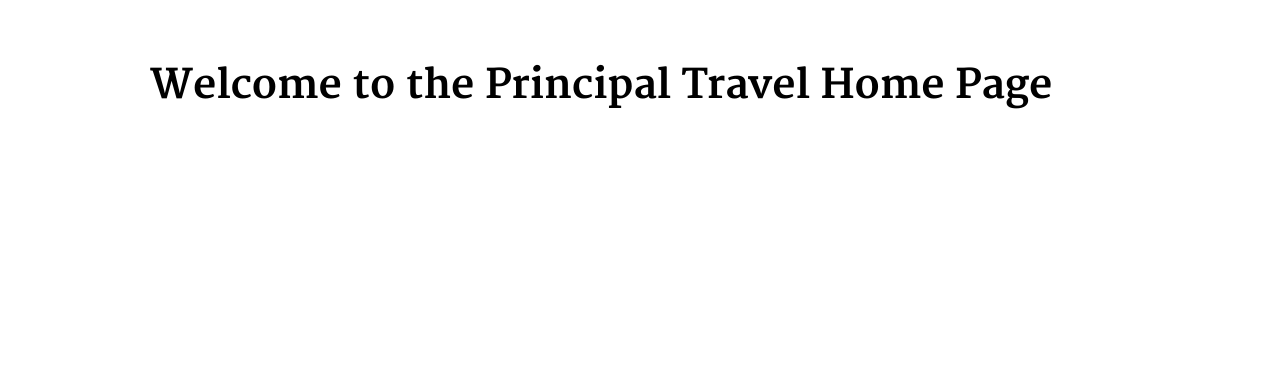
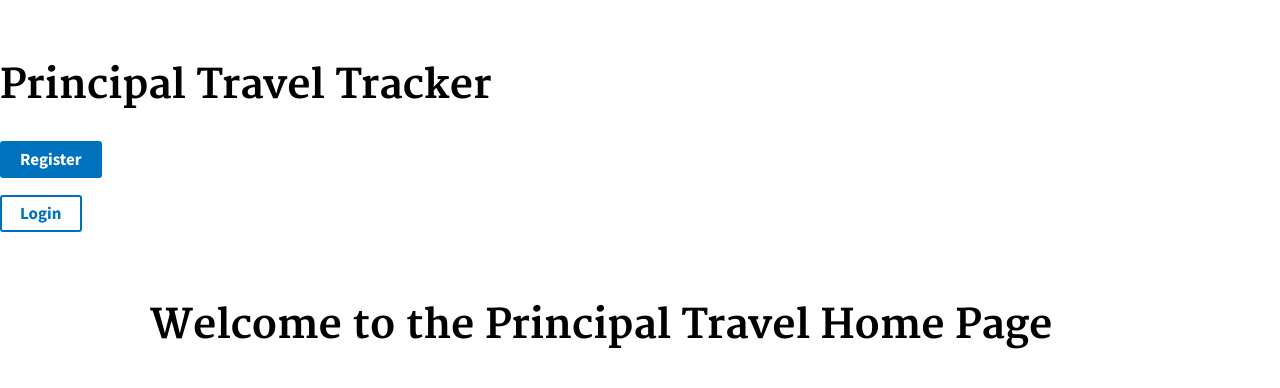
Before and after one commit to CommerceDataService/ITA_Principal_Travel, a Django app: page / in a window 1280 px wide. Shown: the top 388 px of the page. Run offline with Django 3.2, Linux system fonts and the light colour scheme; some libraries are stand-ins or nearby versions.

Commit message:
added registration and login buttons to base template

```diff
--- a/principal_travel/settings.py
+++ b/principal_travel/settings.py
@@ -42,9 +42,8 @@ INSTALLED_APPS = [
     'registration',
     'crispy_forms',
     'designstandards'
-    # 'compressor'
 ]
-ACCOUNT_ACTIVATION_DAYS = 7 # One-week activation window; you may, of course, use a different value.
+
 REGISTRATION_AUTO_LOGIN = True # Automatically log the user in.
 REST_FRAMEWORK = {
     'page_size': 10,
--- a/travel/templates/base.html
+++ b/travel/templates/base.html
@@ -1,22 +1,33 @@
 <!DOCTYPE html>
 <html>
- <head>
+  <head>
    <meta charset="utf-8">
    <title>Principal Travel</title>
+   <link rel="stylesheet" href="/static/css/normalize.min.css">
    <link rel="stylesheet" href="/static/css/google-fonts.css">
     <link rel="stylesheet" href="/static/css/main.css">
     <script src="static/js/vendor/jquery-1.11.3.min.js"></script>
-    <!--[if lt IE 9]>
-    <script src="static/js/vendor/selectivizr-min.js"></script>
-    <script src="static/js/vendor/respond.js"></script>
-    <script src="static/js/vendor/rem.min.js"></script>
-    <![endif]-->
-    <script src="static-styleguide/js/vendor/prism.js"></script>
-    <script src="static-styleguide/js/styleguide.js"></script>
     <script src="static/js/components.js"></script>
- </head>
- <body class="usa-grid">
+  </head>
+ <body>
+   <header class="usa-site-header">
+     <nav class="usa-site-navbar">
+       <div class="logo">
+         <h1>Principal Travel Tracker</h1>
+       </div>
+       <ul class="usa-button-list usa-unstyled-list">
+          <li>
+            <a class="usa-button" href="/accounts/register">Register</a>
+          </li>
+          <li>
+            <a class="usa-button usa-button-outline" href="/accounts/login">Login</a>
+          </li>
+       </ul>
+     </nav>
+   </header>
+   <main class="usa-grid">
    {% block content %}
    {% endblock %}
+   </main>
  </body>
 </html>
```
